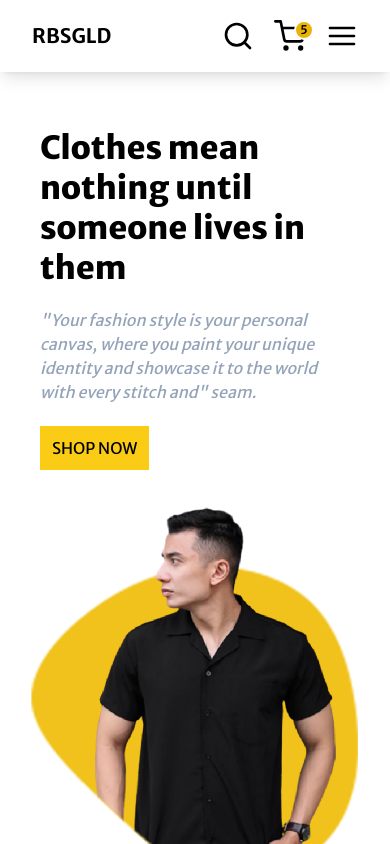
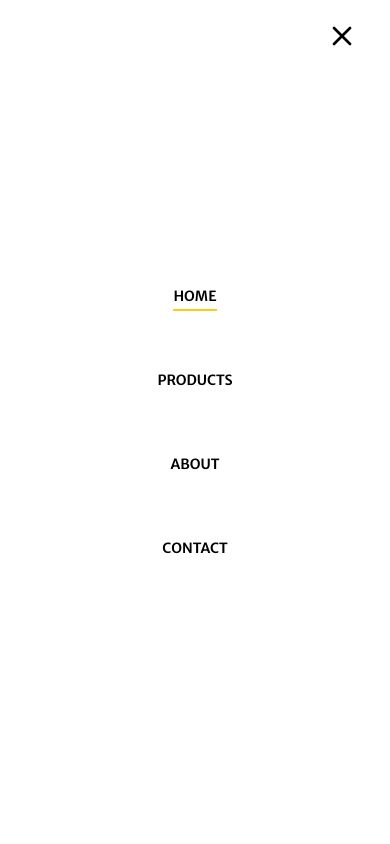
Before and after one commit to rustiandacodes/ribsgold-ecommerce, a React (Create React App) app: page / in a window 390 px wide. Both pictures are taken after a click on the element 342 px from the left and 36 px from the top of the page. Shown: the top 844 px of the page. Built offline with nearby package versions, Linux system fonts and the light colour scheme.

Commit message:
fixed responsive navbar menu

```diff
--- a/src/components/Navbar.jsx
+++ b/src/components/Navbar.jsx
@@ -2,14 +2,34 @@ import { NavLink } from 'react-router-dom'
 import { ShoppingCart } from 'react-feather'
 import { Search } from 'react-feather'
 import { Menu } from 'react-feather'
+import { X } from 'react-feather'
+
+import { useState } from 'react'
 
 const Navbar = () => {
+  const [hamburger, setHamburger] = useState(true)
+
+  const handleHamburger = () => {
+    if (hamburger === true) {
+      setHamburger(false)
+    } else {
+      setHamburger(true)
+    }
+  }
   return (
     <nav className="shadow-lg px-8 fixed w-full bg-white z-[99]">
       <div className="container mx-auto flex justify-between items-center py-5">
         <span className="uppercase text-xl font-bold">rbsgld</span>
-        <div className="hidden lg:block">
-          <ul className="flex gap-16 text-sm font-semibold ">
+        <div
+          className={`${
+            hamburger === false ? 'absolute h-screen' : ''
+          } top-0 right-0 left-0 w-full md:h-fit z-50 bg-teal-300`}
+        >
+          <ul
+            className={`${
+              hamburger === true ? 'hidden md:flex' : ''
+            } flex flex-col md:flex-row justify-center items-center bg-white  md:h-fit gap-16 h-full text-sm font-semibold`}
+          >
             <li>
               <NavLink
                 exact
@@ -55,8 +75,13 @@ const Navbar = () => {
             </span>
             <ShoppingCart size={32} />
           </div>
-          <div className="md:hidden cursor-pointer">
-            <Menu size={32} />
+          <div
+            className="md:hidden cursor-pointer z-50"
+            onClick={() => {
+              handleHamburger()
+            }}
+          >
+            {hamburger === true ? <Menu size={32} /> : <X size={32} />}
           </div>
         </div>
       </div>
```
